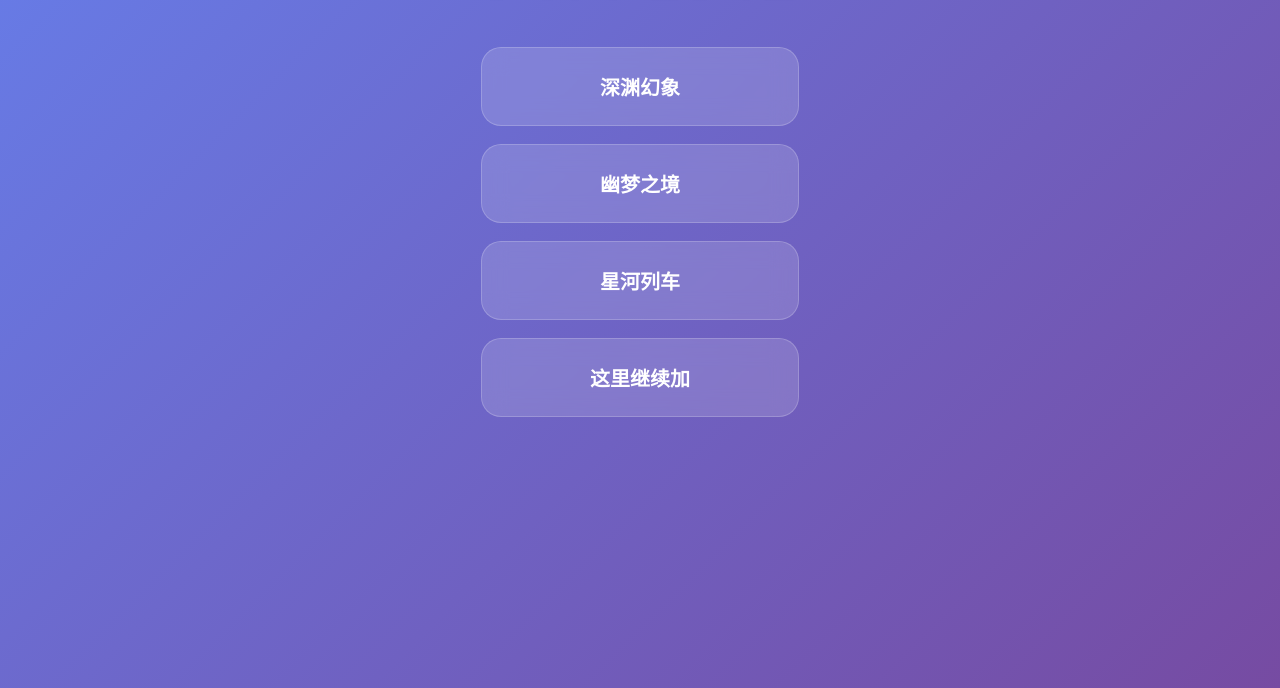
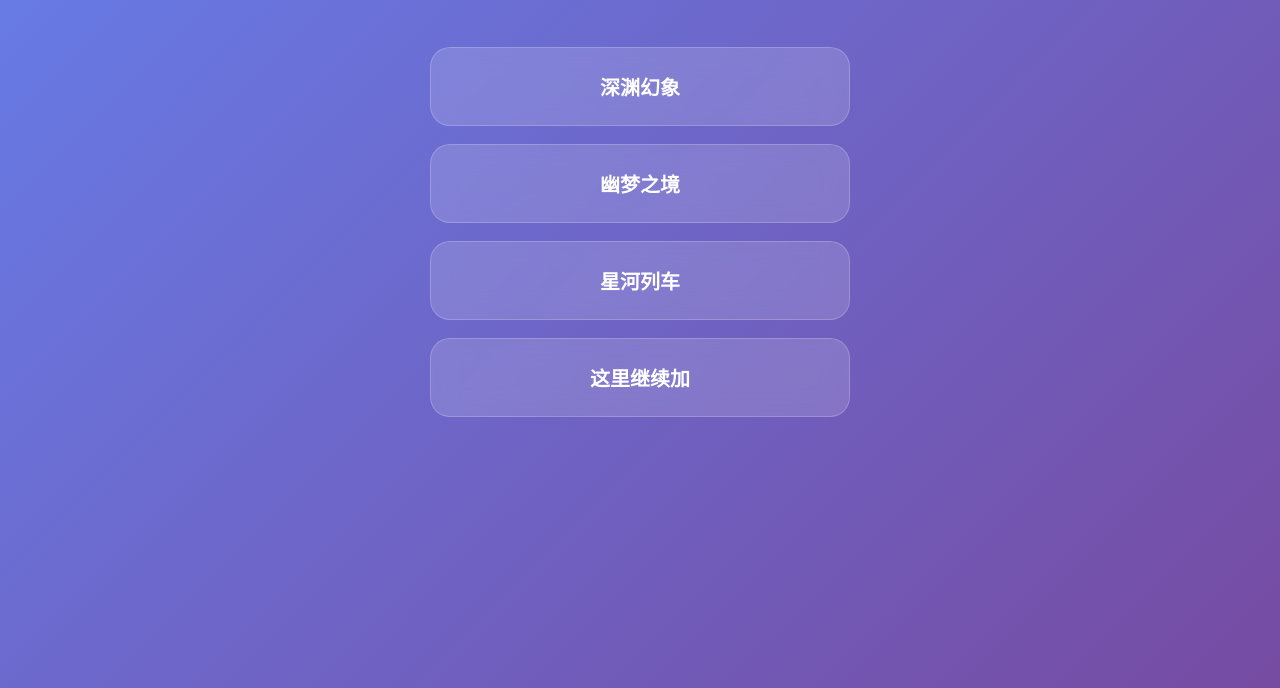
Before and after one commit to WaterChisato/music, a plain HTML site: page index.html in a window 1280 px wide. Shown: the part 152-840 px from the top of the page. Drawn offline with Linux system fonts and the light colour scheme.

Commit message:
Refactor HTML structure and loading logic

```diff
--- a/index.html
+++ b/index.html
@@ -5,46 +5,32 @@
   <meta name="viewport" content="width=device-width, initial-scale=1.0">
   <title>水喝千束 音乐专区</title>
   <link rel="stylesheet" href="style.css">
-    <style>
-        .loading, .error { text-align:center; margin-top:100px; font-size:18px; }
-        .error { color:#ffb4b4; }
-    </style>
 </head>
 <body>
   <a href="https://music.waterchisato.top" class="back-btn">返回主页</a>
-
-    <div class="container">
   <h1 class="title">水喝千束 音乐专区</h1>
 
-        <div class="loading" id="loading">加载中…</div>
-        <div class="error" id="error" style="display:none;"></div>
-
-        <div class="song-list" id="songList"></div>
+  <div class="song-list" id="list">
+    <div style="text-align:center;padding:50px;color:#ff9999;">加载中…</div>
   </div>
 
   <script>
-        const list = document.getElementById('songList');
-        const loading = document.getElementById('loading');
-        const error = document.getElementById('error');
-
     fetch('menu.json')
-            .then(r => { if (!r.ok) throw new Error('找不到 menu.json'); return r.json(); })
+      .then(r => r.ok ? r.json() : Promise.reject())
       .then(songs => {
-                loading.style.display = 'none';
-                if (!Array.isArray(songs) || songs.length === 0) throw new Error('歌单为空');
-
-                songs.forEach(song => {
+        const list = document.getElementById('list');
+        list.innerHTML = '';
+        songs.forEach(s => {
           const a = document.createElement('a');
+          a.href = s.link;
+          a.target = "_blank";        // 新标签页打开（推荐）
           a.className = 'song-item';
-                    a.href = `player.html?title=${encodeURIComponent(song.title)}&url=${encodeURIComponent(song.url)}`;
-                    a.innerHTML = `<div class="song-title">${song.title}</div>`;
+          a.textContent = s.title;
           list.appendChild(a);
         });
       })
-            .catch(err => {
-                loading.style.display = 'none';
-                error.style.display = 'block';
-                error.textContent = '加载失败：' + err.message;
+      .catch(() => {
+        document.getElementById('list').innerHTML = '<div style="color:#ff6b6b;padding:50px;">加载失败，请刷新</div>';
       });
   </script>
 </body>
```
Lines whose indentation alone changed are shown as unchanged.
